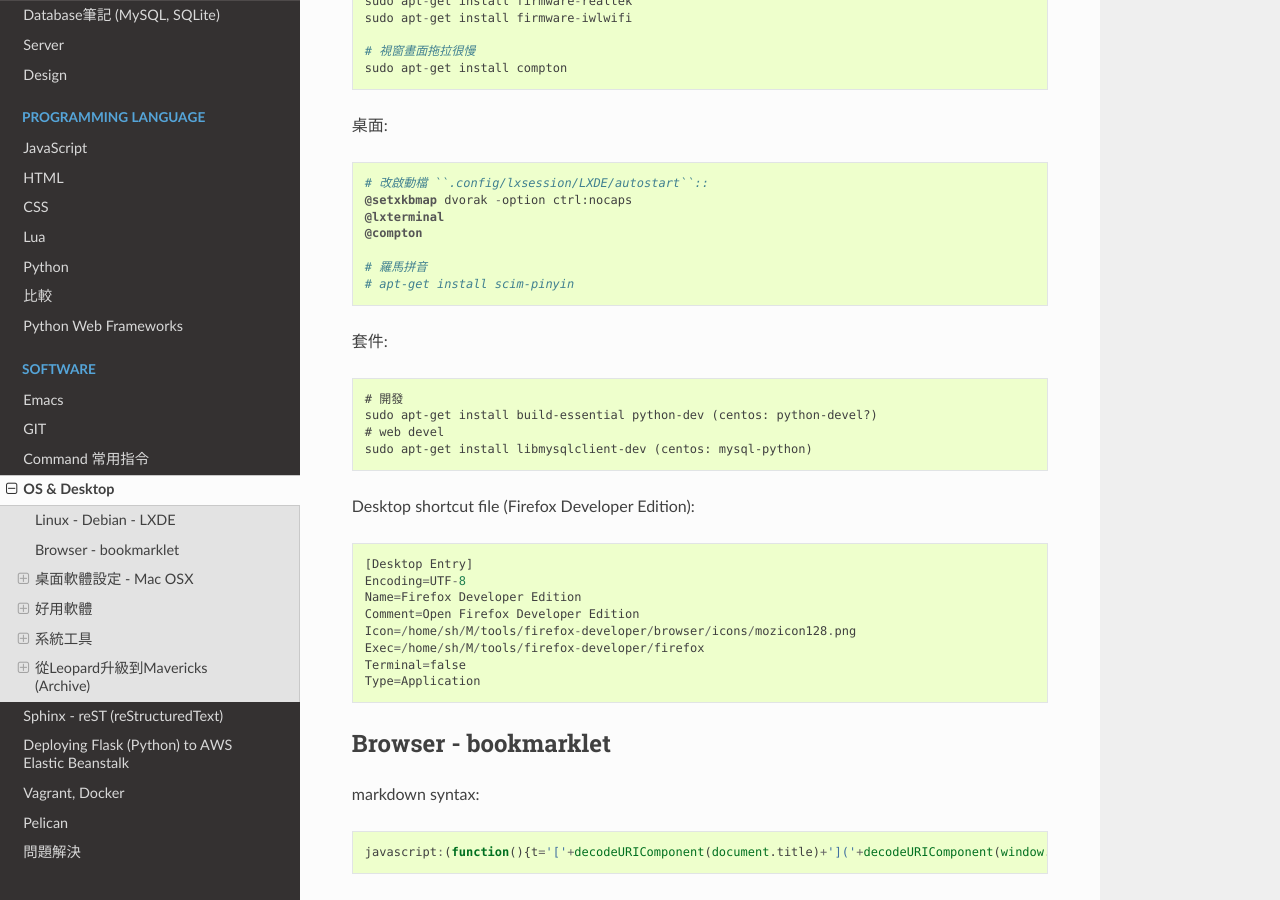
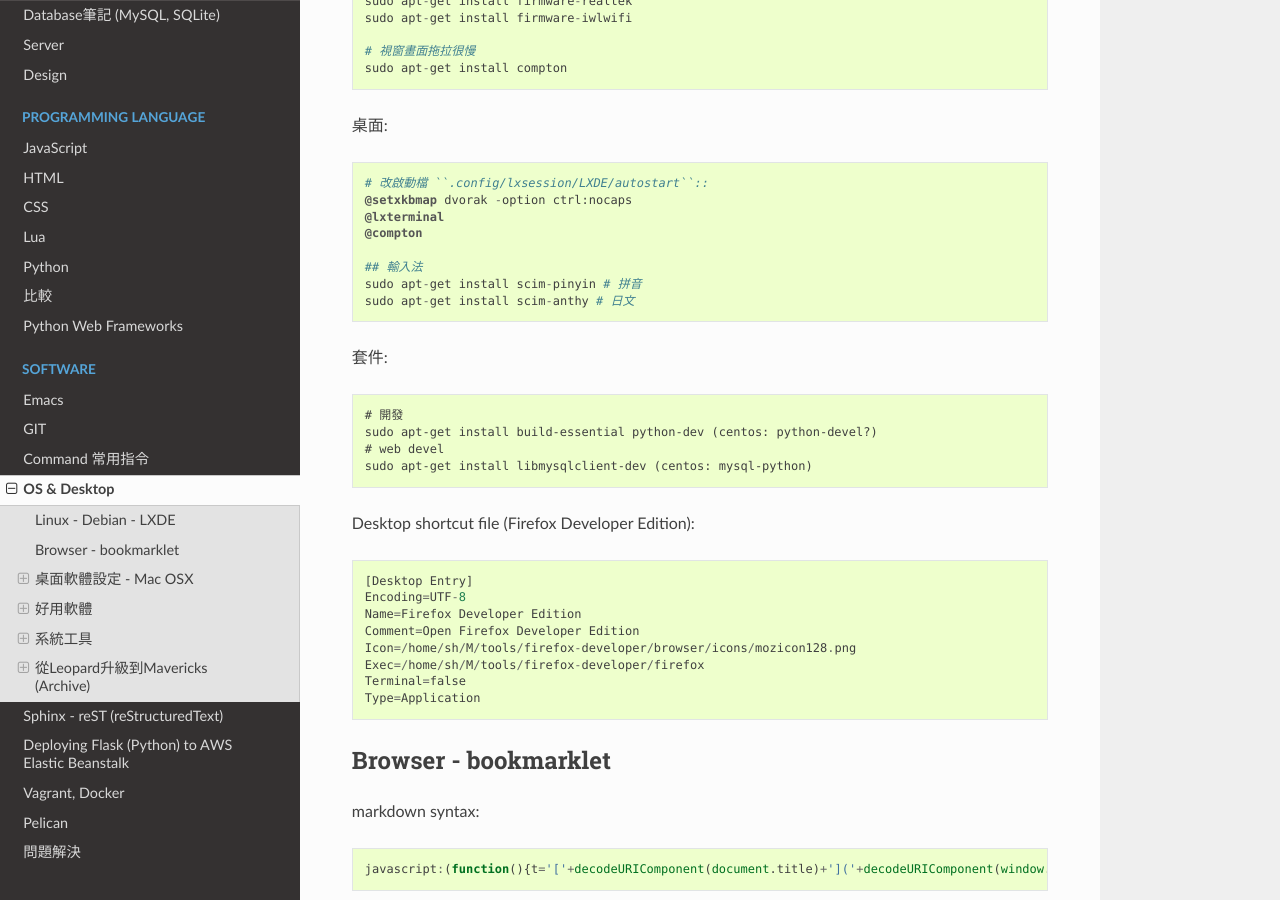
Before and after one commit to moogoo78/comp.suhen.org, a Sphinx documentation site: the page built from docs/source/os_desktop.rst, in a window 1280 px wide and 900 px high, scrolled down 351 px. Built offline with Sphinx 7.4.7 and the Read the Docs theme 2.0.0, drawn with Linux system fonts in a browser that asks for light colours.

Commit message:
edited source; git push

```diff
--- a/docs/source/os_desktop.rst
+++ b/docs/source/os_desktop.rst
@@ -24,9 +24,9 @@ Dell inspiron 15 5000::
   @lxterminal
   @compton
 
-  # 羅馬拼音
-  # apt-get install scim-pinyin
-
+  ## 輸入法
+  sudo apt-get install scim-pinyin # 拼音
+  sudo apt-get install scim-anthy # 日文
 
 套件::
 
--- a/docs/source/soft/emacs.rst
+++ b/docs/source/soft/emacs.rst
@@ -380,9 +380,9 @@ Magit
 
 ``c c`` 寫 commit message, ``C-c C-c`` 送出
 
-``P P`` push (magit-push-popup) [好像不行, 用 ``P u`` ?]
+``P p`` push (magit-push-popup) [好像不行, 用 ``P u`` ?]
 
-``F F`` push (magit-pull-popup) [好像不行, 用 ``F u`` ?]
+``F p`` push (magit-pull-popup) [好像不行, 用 ``F u`` ?]
 
 * `Emacs: magit-mode Tutorial <http://ergoemacs.org/emacs/emacs_magit-mode_tutorial.html>`__
 * `github: magit <https://github.com/magit/magit>`__
```
